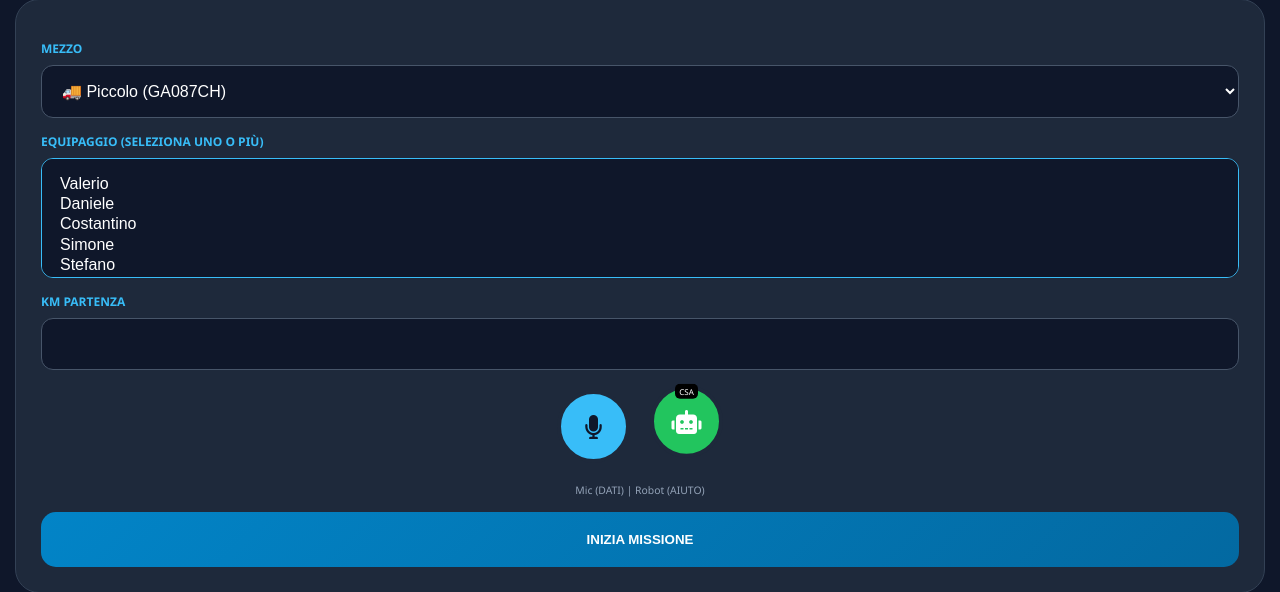
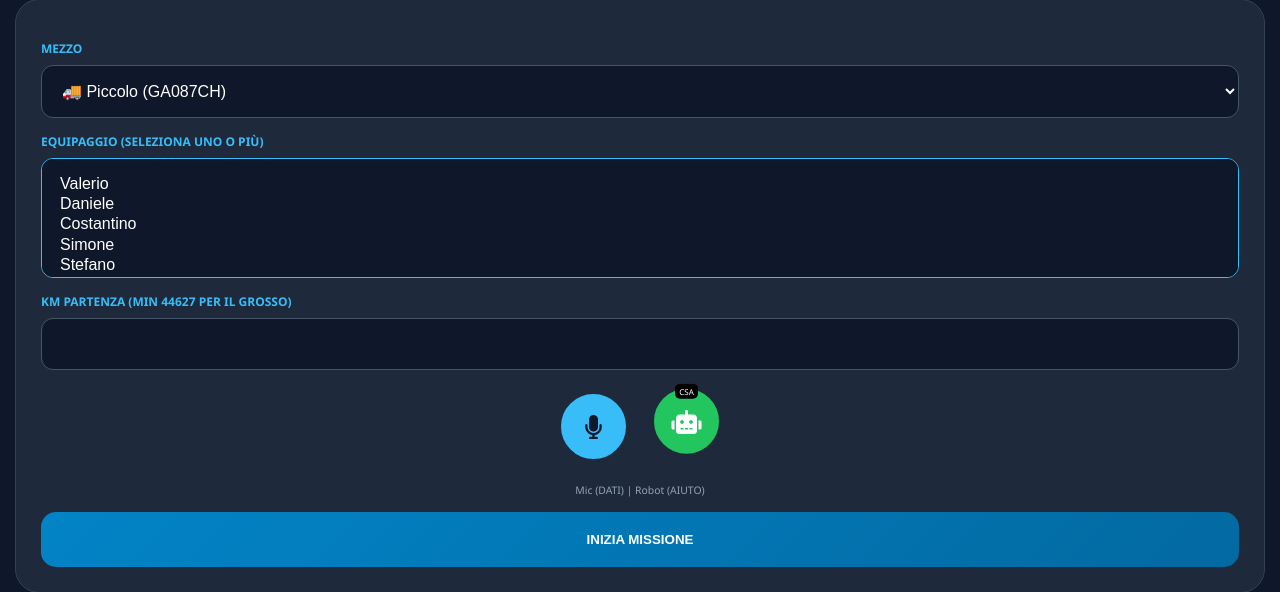
Before and after one commit to valerio121291/furgoni-uscite, a Flask app: page / in a window 1280 px wide. Shown: the part 184-776 px from the top of the page. Run offline with Flask 3, Linux system fonts and the light colour scheme.

Commit message:
Update form.html

```diff
--- a/templates/form.html
+++ b/templates/form.html
@@ -9,15 +9,19 @@
         :root { --bg-dark: #0f172a; --card-dark: #1e293b; --accent: #38bdf8; --success: #22c55e; --warning: #f59e0b; --danger: #ef4444; --text-main: #f8fafc; }
         body { font-family: 'Segoe UI', sans-serif; background: var(--bg-dark); margin: 0; padding-bottom: 50px; color: var(--text-main); }
         .header { background: #000; color: var(--accent); padding: 25px; text-align: center; font-weight: 800; border-bottom: 2px solid var(--accent); text-transform: uppercase; letter-spacing: 2px; }
+
         .status-container { display: grid; grid-template-columns: repeat(3, 1fr); gap: 10px; padding: 15px; }
         .truck-card { background: var(--card-dark); padding: 15px 5px; border-radius: 15px; text-align: center; border: 1px solid #334155; }
         .truck-card.In.Viaggio { border: 2px solid var(--warning); box-shadow: 0 0 10px rgba(245, 158, 11, 0.2); }
         .truck-card.Libero { border: 2px solid var(--success); }
+
         .main-container { padding: 0 15px; }
         .card { background: var(--card-dark); padding: 25px; border-radius: 24px; border: 1px solid #334155; margin-top: 10px; }
         label { display: block; margin-top: 15px; font-weight: 600; font-size: 0.75rem; color: var(--accent); text-transform: uppercase; }
+
         select[multiple] { height: 120px; border: 1px solid var(--accent); }
         select, input { width: 100%; padding: 16px; margin-top: 8px; border-radius: 12px; border: 1px solid #475569; background: #0f172a; color: white; box-sizing: border-box; font-size: 1rem; }
+
         .btn { width: 100%; padding: 20px; margin-top: 15px; border-radius: 15px; border: none; font-weight: 800; cursor: pointer; text-transform: uppercase; display: block; }
         .btn-start { background: linear-gradient(135deg, #0284c7, #0369a1); color: white; }
         .btn-stop { background: linear-gradient(135deg, #16a34a, #15803d); color: white; }
@@ -70,7 +74,7 @@
                         <option value="Stefano">Stefano</option>
                     </select>
 
-                    <label>KM Partenza</label>
+                    <label>KM Partenza (Min 44627 per il grosso)</label>
                     <input type="number" name="km_partenza" id="km_input" required>
 
                     <div class="voice-controls">
@@ -82,7 +86,7 @@
                     <button type="submit" name="azione" value="start" class="btn btn-start">Inizia Missione</button>
 
                 {% else %}
-                    <input type="hidden" name="targa" value="{{ targa_attiva }}">
+                    <input type="hidden" name="targa" id="targa_val" value="{{ targa_attiva }}">
                     <div style="text-align: center; padding: 15px; border-radius: 15px; margin-bottom: 10px; border: 1px solid var(--warning);">
                         <h3 style="color:var(--warning); margin:0;">{{ targa_attiva }}</h3>
                         <p style="font-size: 0.8rem;">Equipaggio: {{ corsa_attiva.autista }}</p>
@@ -167,6 +171,7 @@
             if(window.activeBtn) window.activeBtn.classList.remove('recording');
 
             if (isBotMode) {
+                // IL ROBOT PARLA (Chiamata API)
                 fetch('/elabora_voce', {
                     method: 'POST',
                     headers: {'Content-Type': 'application/json'},
@@ -174,11 +179,12 @@
                 }).then(r => r.json()).then(data => {
                     if(data.risposta) {
                         const utter = new SpeechSynthesisUtterance(data.risposta);
-                        utter.lang = 'it-IT'; window.speechSynthesis.speak(utter);
+                        utter.lang = 'it-IT';
+                        window.speechSynthesis.speak(utter);
                     }
                 });
             } else {
-                // LOGICA ORIGINALE INSERIMENTO DATI
+                // MICROFONO SCRIVE DATI (Logica Locale Ibrida)
                 const n = transcript.match(/\d+/g);
                 const kmInp = document.getElementById('km_input') || document.getElementById('km_input_dest') || document.getElementById('km_input_fine');
                 if(n && kmInp) kmInp.value = n.join('');
@@ -198,9 +204,14 @@
                 if(transcript.includes("medio")) document.getElementById('targa_select').value = "GX942TS";
                 if(transcript.includes("grande") || transcript.includes("grosso")) {
                     document.getElementById('targa_select').value = "GG862HC";
+                    // Blocco sicurezza per il furgone grande
                     const kmVal = document.getElementById('km_input') ? document.getElementById('km_input').value : 0;
-                    if(kmVal && parseInt(kmVal) < 44627) alert("Errore KM!");
+                    if(kmVal && parseInt(kmVal) < 44627) alert("Attenzione: KM minimi per il grosso sono 44.627!");
                 }
+
+                // Feedback vocale semplice per inserimento dati
+                const synth = window.speechSynthesis;
+                synth.speak(new SpeechSynthesisUtterance("Dati inseriti"));
             }
         };
     }
```
